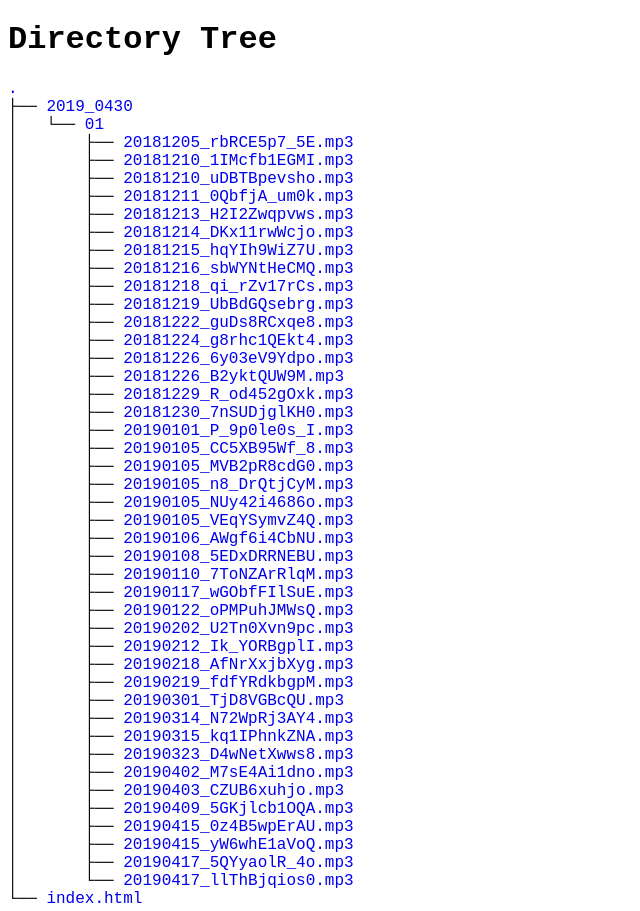
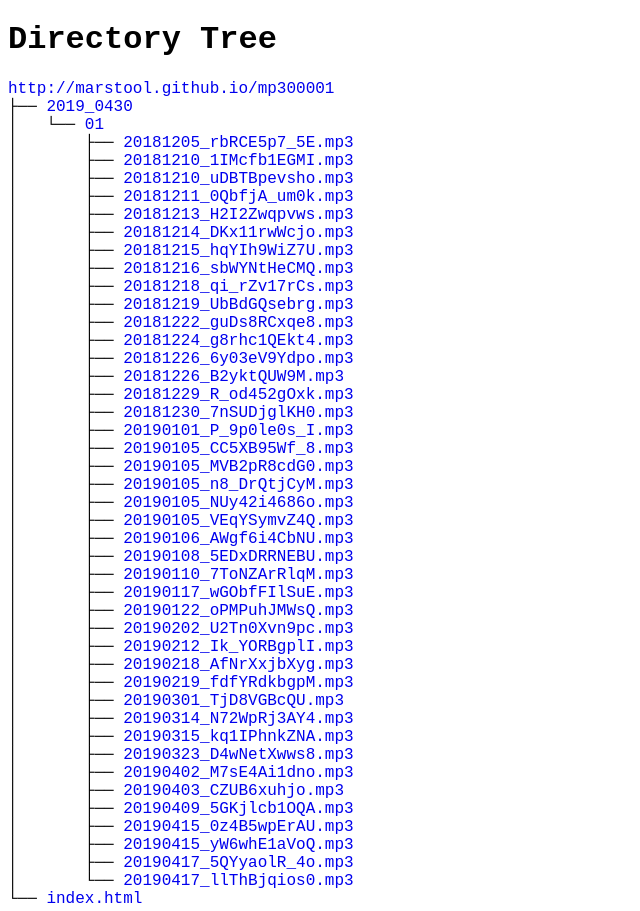
Before and after one commit to marstool/mp300001, a plain HTML site: page docs/index.html in a window 1280 px wide. Shown: the top 911 px of the page, without its empty margins (0-640 px from the left). Drawn offline with Linux system fonts and the light colour scheme.

Commit message:
fix the path

```diff
--- a/docs/index.html
+++ b/docs/index.html
@@ -26,52 +26,52 @@
 </head>
 <body>
 	<h1>Directory Tree</h1><p>
-	<a href=".">.</a><br>
-	├── <a href="./2019_0430/">2019_0430</a><br>
-	│   └── <a href="./2019_0430/01/">01</a><br>
-	│   &nbsp;&nbsp;&nbsp; ├── <a href="./2019_0430/01/20181205_rbRCE5p7_5E.mp3">20181205_rbRCE5p7_5E.mp3</a><br>
-	│   &nbsp;&nbsp;&nbsp; ├── <a href="./2019_0430/01/20181210_1IMcfb1EGMI.mp3">20181210_1IMcfb1EGMI.mp3</a><br>
-	│   &nbsp;&nbsp;&nbsp; ├── <a href="./2019_0430/01/20181210_uDBTBpevsho.mp3">20181210_uDBTBpevsho.mp3</a><br>
-	│   &nbsp;&nbsp;&nbsp; ├── <a href="./2019_0430/01/20181211_0QbfjA_um0k.mp3">20181211_0QbfjA_um0k.mp3</a><br>
-	│   &nbsp;&nbsp;&nbsp; ├── <a href="./2019_0430/01/20181213_H2I2Zwqpvws.mp3">20181213_H2I2Zwqpvws.mp3</a><br>
-	│   &nbsp;&nbsp;&nbsp; ├── <a href="./2019_0430/01/20181214_DKx11rwWcjo.mp3">20181214_DKx11rwWcjo.mp3</a><br>
-	│   &nbsp;&nbsp;&nbsp; ├── <a href="./2019_0430/01/20181215_hqYIh9WiZ7U.mp3">20181215_hqYIh9WiZ7U.mp3</a><br>
-	│   &nbsp;&nbsp;&nbsp; ├── <a href="./2019_0430/01/20181216_sbWYNtHeCMQ.mp3">20181216_sbWYNtHeCMQ.mp3</a><br>
-	│   &nbsp;&nbsp;&nbsp; ├── <a href="./2019_0430/01/20181218_qi_rZv17rCs.mp3">20181218_qi_rZv17rCs.mp3</a><br>
-	│   &nbsp;&nbsp;&nbsp; ├── <a href="./2019_0430/01/20181219_UbBdGQsebrg.mp3">20181219_UbBdGQsebrg.mp3</a><br>
-	│   &nbsp;&nbsp;&nbsp; ├── <a href="./2019_0430/01/20181222_guDs8RCxqe8.mp3">20181222_guDs8RCxqe8.mp3</a><br>
-	│   &nbsp;&nbsp;&nbsp; ├── <a href="./2019_0430/01/20181224_g8rhc1QEkt4.mp3">20181224_g8rhc1QEkt4.mp3</a><br>
-	│   &nbsp;&nbsp;&nbsp; ├── <a href="./2019_0430/01/20181226_6y03eV9Ydpo.mp3">20181226_6y03eV9Ydpo.mp3</a><br>
-	│   &nbsp;&nbsp;&nbsp; ├── <a href="./2019_0430/01/20181226_B2yktQUW9M.mp3">20181226_B2yktQUW9M.mp3</a><br>
-	│   &nbsp;&nbsp;&nbsp; ├── <a href="./2019_0430/01/20181229_R_od452gOxk.mp3">20181229_R_od452gOxk.mp3</a><br>
-	│   &nbsp;&nbsp;&nbsp; ├── <a href="./2019_0430/01/20181230_7nSUDjglKH0.mp3">20181230_7nSUDjglKH0.mp3</a><br>
-	│   &nbsp;&nbsp;&nbsp; ├── <a href="./2019_0430/01/20190101_P_9p0le0s_I.mp3">20190101_P_9p0le0s_I.mp3</a><br>
-	│   &nbsp;&nbsp;&nbsp; ├── <a href="./2019_0430/01/20190105_CC5XB95Wf_8.mp3">20190105_CC5XB95Wf_8.mp3</a><br>
-	│   &nbsp;&nbsp;&nbsp; ├── <a href="./2019_0430/01/20190105_MVB2pR8cdG0.mp3">20190105_MVB2pR8cdG0.mp3</a><br>
-	│   &nbsp;&nbsp;&nbsp; ├── <a href="./2019_0430/01/20190105_n8_DrQtjCyM.mp3">20190105_n8_DrQtjCyM.mp3</a><br>
-	│   &nbsp;&nbsp;&nbsp; ├── <a href="./2019_0430/01/20190105_NUy42i4686o.mp3">20190105_NUy42i4686o.mp3</a><br>
-	│   &nbsp;&nbsp;&nbsp; ├── <a href="./2019_0430/01/20190105_VEqYSymvZ4Q.mp3">20190105_VEqYSymvZ4Q.mp3</a><br>
-	│   &nbsp;&nbsp;&nbsp; ├── <a href="./2019_0430/01/20190106_AWgf6i4CbNU.mp3">20190106_AWgf6i4CbNU.mp3</a><br>
-	│   &nbsp;&nbsp;&nbsp; ├── <a href="./2019_0430/01/20190108_5EDxDRRNEBU.mp3">20190108_5EDxDRRNEBU.mp3</a><br>
-	│   &nbsp;&nbsp;&nbsp; ├── <a href="./2019_0430/01/20190110_7ToNZArRlqM.mp3">20190110_7ToNZArRlqM.mp3</a><br>
-	│   &nbsp;&nbsp;&nbsp; ├── <a href="./2019_0430/01/20190117_wGObfFIlSuE.mp3">20190117_wGObfFIlSuE.mp3</a><br>
-	│   &nbsp;&nbsp;&nbsp; ├── <a href="./2019_0430/01/20190122_oPMPuhJMWsQ.mp3">20190122_oPMPuhJMWsQ.mp3</a><br>
-	│   &nbsp;&nbsp;&nbsp; ├── <a href="./2019_0430/01/20190202_U2Tn0Xvn9pc.mp3">20190202_U2Tn0Xvn9pc.mp3</a><br>
-	│   &nbsp;&nbsp;&nbsp; ├── <a href="./2019_0430/01/20190212_Ik_YORBgplI.mp3">20190212_Ik_YORBgplI.mp3</a><br>
-	│   &nbsp;&nbsp;&nbsp; ├── <a href="./2019_0430/01/20190218_AfNrXxjbXyg.mp3">20190218_AfNrXxjbXyg.mp3</a><br>
-	│   &nbsp;&nbsp;&nbsp; ├── <a href="./2019_0430/01/20190219_fdfYRdkbgpM.mp3">20190219_fdfYRdkbgpM.mp3</a><br>
-	│   &nbsp;&nbsp;&nbsp; ├── <a href="./2019_0430/01/20190301_TjD8VGBcQU.mp3">20190301_TjD8VGBcQU.mp3</a><br>
-	│   &nbsp;&nbsp;&nbsp; ├── <a href="./2019_0430/01/20190314_N72WpRj3AY4.mp3">20190314_N72WpRj3AY4.mp3</a><br>
-	│   &nbsp;&nbsp;&nbsp; ├── <a href="./2019_0430/01/20190315_kq1IPhnkZNA.mp3">20190315_kq1IPhnkZNA.mp3</a><br>
-	│   &nbsp;&nbsp;&nbsp; ├── <a href="./2019_0430/01/20190323_D4wNetXwws8.mp3">20190323_D4wNetXwws8.mp3</a><br>
-	│   &nbsp;&nbsp;&nbsp; ├── <a href="./2019_0430/01/20190402_M7sE4Ai1dno.mp3">20190402_M7sE4Ai1dno.mp3</a><br>
-	│   &nbsp;&nbsp;&nbsp; ├── <a href="./2019_0430/01/20190403_CZUB6xuhjo.mp3">20190403_CZUB6xuhjo.mp3</a><br>
-	│   &nbsp;&nbsp;&nbsp; ├── <a href="./2019_0430/01/20190409_5GKjlcb1OQA.mp3">20190409_5GKjlcb1OQA.mp3</a><br>
-	│   &nbsp;&nbsp;&nbsp; ├── <a href="./2019_0430/01/20190415_0z4B5wpErAU.mp3">20190415_0z4B5wpErAU.mp3</a><br>
-	│   &nbsp;&nbsp;&nbsp; ├── <a href="./2019_0430/01/20190415_yW6whE1aVoQ.mp3">20190415_yW6whE1aVoQ.mp3</a><br>
-	│   &nbsp;&nbsp;&nbsp; ├── <a href="./2019_0430/01/20190417_5QYyaolR_4o.mp3">20190417_5QYyaolR_4o.mp3</a><br>
-	│   &nbsp;&nbsp;&nbsp; └── <a href="./2019_0430/01/20190417_llThBjqios0.mp3">20190417_llThBjqios0.mp3</a><br>
-	└── <a href="./index.html">index.html</a><br>
+	<a href="http://marstool.github.io/mp300001">http://marstool.github.io/mp300001</a><br>
+	├── <a href="http://marstool.github.io/mp300001/2019_0430/">2019_0430</a><br>
+	│   └── <a href="http://marstool.github.io/mp300001/2019_0430/01/">01</a><br>
+	│   &nbsp;&nbsp;&nbsp; ├── <a href="http://marstool.github.io/mp300001/2019_0430/01/20181205_rbRCE5p7_5E.mp3">20181205_rbRCE5p7_5E.mp3</a><br>
+	│   &nbsp;&nbsp;&nbsp; ├── <a href="http://marstool.github.io/mp300001/2019_0430/01/20181210_1IMcfb1EGMI.mp3">20181210_1IMcfb1EGMI.mp3</a><br>
+	│   &nbsp;&nbsp;&nbsp; ├── <a href="http://marstool.github.io/mp300001/2019_0430/01/20181210_uDBTBpevsho.mp3">20181210_uDBTBpevsho.mp3</a><br>
+	│   &nbsp;&nbsp;&nbsp; ├── <a href="http://marstool.github.io/mp300001/2019_0430/01/20181211_0QbfjA_um0k.mp3">20181211_0QbfjA_um0k.mp3</a><br>
+	│   &nbsp;&nbsp;&nbsp; ├── <a href="http://marstool.github.io/mp300001/2019_0430/01/20181213_H2I2Zwqpvws.mp3">20181213_H2I2Zwqpvws.mp3</a><br>
+	│   &nbsp;&nbsp;&nbsp; ├── <a href="http://marstool.github.io/mp300001/2019_0430/01/20181214_DKx11rwWcjo.mp3">20181214_DKx11rwWcjo.mp3</a><br>
+	│   &nbsp;&nbsp;&nbsp; ├── <a href="http://marstool.github.io/mp300001/2019_0430/01/20181215_hqYIh9WiZ7U.mp3">20181215_hqYIh9WiZ7U.mp3</a><br>
+	│   &nbsp;&nbsp;&nbsp; ├── <a href="http://marstool.github.io/mp300001/2019_0430/01/20181216_sbWYNtHeCMQ.mp3">20181216_sbWYNtHeCMQ.mp3</a><br>
+	│   &nbsp;&nbsp;&nbsp; ├── <a href="http://marstool.github.io/mp300001/2019_0430/01/20181218_qi_rZv17rCs.mp3">20181218_qi_rZv17rCs.mp3</a><br>
+	│   &nbsp;&nbsp;&nbsp; ├── <a href="http://marstool.github.io/mp300001/2019_0430/01/20181219_UbBdGQsebrg.mp3">20181219_UbBdGQsebrg.mp3</a><br>
+	│   &nbsp;&nbsp;&nbsp; ├── <a href="http://marstool.github.io/mp300001/2019_0430/01/20181222_guDs8RCxqe8.mp3">20181222_guDs8RCxqe8.mp3</a><br>
+	│   &nbsp;&nbsp;&nbsp; ├── <a href="http://marstool.github.io/mp300001/2019_0430/01/20181224_g8rhc1QEkt4.mp3">20181224_g8rhc1QEkt4.mp3</a><br>
+	│   &nbsp;&nbsp;&nbsp; ├── <a href="http://marstool.github.io/mp300001/2019_0430/01/20181226_6y03eV9Ydpo.mp3">20181226_6y03eV9Ydpo.mp3</a><br>
+	│   &nbsp;&nbsp;&nbsp; ├── <a href="http://marstool.github.io/mp300001/2019_0430/01/20181226_B2yktQUW9M.mp3">20181226_B2yktQUW9M.mp3</a><br>
+	│   &nbsp;&nbsp;&nbsp; ├── <a href="http://marstool.github.io/mp300001/2019_0430/01/20181229_R_od452gOxk.mp3">20181229_R_od452gOxk.mp3</a><br>
+	│   &nbsp;&nbsp;&nbsp; ├── <a href="http://marstool.github.io/mp300001/2019_0430/01/20181230_7nSUDjglKH0.mp3">20181230_7nSUDjglKH0.mp3</a><br>
+	│   &nbsp;&nbsp;&nbsp; ├── <a href="http://marstool.github.io/mp300001/2019_0430/01/20190101_P_9p0le0s_I.mp3">20190101_P_9p0le0s_I.mp3</a><br>
+	│   &nbsp;&nbsp;&nbsp; ├── <a href="http://marstool.github.io/mp300001/2019_0430/01/20190105_CC5XB95Wf_8.mp3">20190105_CC5XB95Wf_8.mp3</a><br>
+	│   &nbsp;&nbsp;&nbsp; ├── <a href="http://marstool.github.io/mp300001/2019_0430/01/20190105_MVB2pR8cdG0.mp3">20190105_MVB2pR8cdG0.mp3</a><br>
+	│   &nbsp;&nbsp;&nbsp; ├── <a href="http://marstool.github.io/mp300001/2019_0430/01/20190105_n8_DrQtjCyM.mp3">20190105_n8_DrQtjCyM.mp3</a><br>
+	│   &nbsp;&nbsp;&nbsp; ├── <a href="http://marstool.github.io/mp300001/2019_0430/01/20190105_NUy42i4686o.mp3">20190105_NUy42i4686o.mp3</a><br>
+	│   &nbsp;&nbsp;&nbsp; ├── <a href="http://marstool.github.io/mp300001/2019_0430/01/20190105_VEqYSymvZ4Q.mp3">20190105_VEqYSymvZ4Q.mp3</a><br>
+	│   &nbsp;&nbsp;&nbsp; ├── <a href="http://marstool.github.io/mp300001/2019_0430/01/20190106_AWgf6i4CbNU.mp3">20190106_AWgf6i4CbNU.mp3</a><br>
+	│   &nbsp;&nbsp;&nbsp; ├── <a href="http://marstool.github.io/mp300001/2019_0430/01/20190108_5EDxDRRNEBU.mp3">20190108_5EDxDRRNEBU.mp3</a><br>
+	│   &nbsp;&nbsp;&nbsp; ├── <a href="http://marstool.github.io/mp300001/2019_0430/01/20190110_7ToNZArRlqM.mp3">20190110_7ToNZArRlqM.mp3</a><br>
+	│   &nbsp;&nbsp;&nbsp; ├── <a href="http://marstool.github.io/mp300001/2019_0430/01/20190117_wGObfFIlSuE.mp3">20190117_wGObfFIlSuE.mp3</a><br>
+	│   &nbsp;&nbsp;&nbsp; ├── <a href="http://marstool.github.io/mp300001/2019_0430/01/20190122_oPMPuhJMWsQ.mp3">20190122_oPMPuhJMWsQ.mp3</a><br>
+	│   &nbsp;&nbsp;&nbsp; ├── <a href="http://marstool.github.io/mp300001/2019_0430/01/20190202_U2Tn0Xvn9pc.mp3">20190202_U2Tn0Xvn9pc.mp3</a><br>
+	│   &nbsp;&nbsp;&nbsp; ├── <a href="http://marstool.github.io/mp300001/2019_0430/01/20190212_Ik_YORBgplI.mp3">20190212_Ik_YORBgplI.mp3</a><br>
+	│   &nbsp;&nbsp;&nbsp; ├── <a href="http://marstool.github.io/mp300001/2019_0430/01/20190218_AfNrXxjbXyg.mp3">20190218_AfNrXxjbXyg.mp3</a><br>
+	│   &nbsp;&nbsp;&nbsp; ├── <a href="http://marstool.github.io/mp300001/2019_0430/01/20190219_fdfYRdkbgpM.mp3">20190219_fdfYRdkbgpM.mp3</a><br>
+	│   &nbsp;&nbsp;&nbsp; ├── <a href="http://marstool.github.io/mp300001/2019_0430/01/20190301_TjD8VGBcQU.mp3">20190301_TjD8VGBcQU.mp3</a><br>
+	│   &nbsp;&nbsp;&nbsp; ├── <a href="http://marstool.github.io/mp300001/2019_0430/01/20190314_N72WpRj3AY4.mp3">20190314_N72WpRj3AY4.mp3</a><br>
+	│   &nbsp;&nbsp;&nbsp; ├── <a href="http://marstool.github.io/mp300001/2019_0430/01/20190315_kq1IPhnkZNA.mp3">20190315_kq1IPhnkZNA.mp3</a><br>
+	│   &nbsp;&nbsp;&nbsp; ├── <a href="http://marstool.github.io/mp300001/2019_0430/01/20190323_D4wNetXwws8.mp3">20190323_D4wNetXwws8.mp3</a><br>
+	│   &nbsp;&nbsp;&nbsp; ├── <a href="http://marstool.github.io/mp300001/2019_0430/01/20190402_M7sE4Ai1dno.mp3">20190402_M7sE4Ai1dno.mp3</a><br>
+	│   &nbsp;&nbsp;&nbsp; ├── <a href="http://marstool.github.io/mp300001/2019_0430/01/20190403_CZUB6xuhjo.mp3">20190403_CZUB6xuhjo.mp3</a><br>
+	│   &nbsp;&nbsp;&nbsp; ├── <a href="http://marstool.github.io/mp300001/2019_0430/01/20190409_5GKjlcb1OQA.mp3">20190409_5GKjlcb1OQA.mp3</a><br>
+	│   &nbsp;&nbsp;&nbsp; ├── <a href="http://marstool.github.io/mp300001/2019_0430/01/20190415_0z4B5wpErAU.mp3">20190415_0z4B5wpErAU.mp3</a><br>
+	│   &nbsp;&nbsp;&nbsp; ├── <a href="http://marstool.github.io/mp300001/2019_0430/01/20190415_yW6whE1aVoQ.mp3">20190415_yW6whE1aVoQ.mp3</a><br>
+	│   &nbsp;&nbsp;&nbsp; ├── <a href="http://marstool.github.io/mp300001/2019_0430/01/20190417_5QYyaolR_4o.mp3">20190417_5QYyaolR_4o.mp3</a><br>
+	│   &nbsp;&nbsp;&nbsp; └── <a href="http://marstool.github.io/mp300001/2019_0430/01/20190417_llThBjqios0.mp3">20190417_llThBjqios0.mp3</a><br>
+	└── <a href="http://marstool.github.io/mp300001/index.html">index.html</a><br>
 	<br><br>
 	</p>
 	<p>
```
Also changed, not shown: 1 other file.
